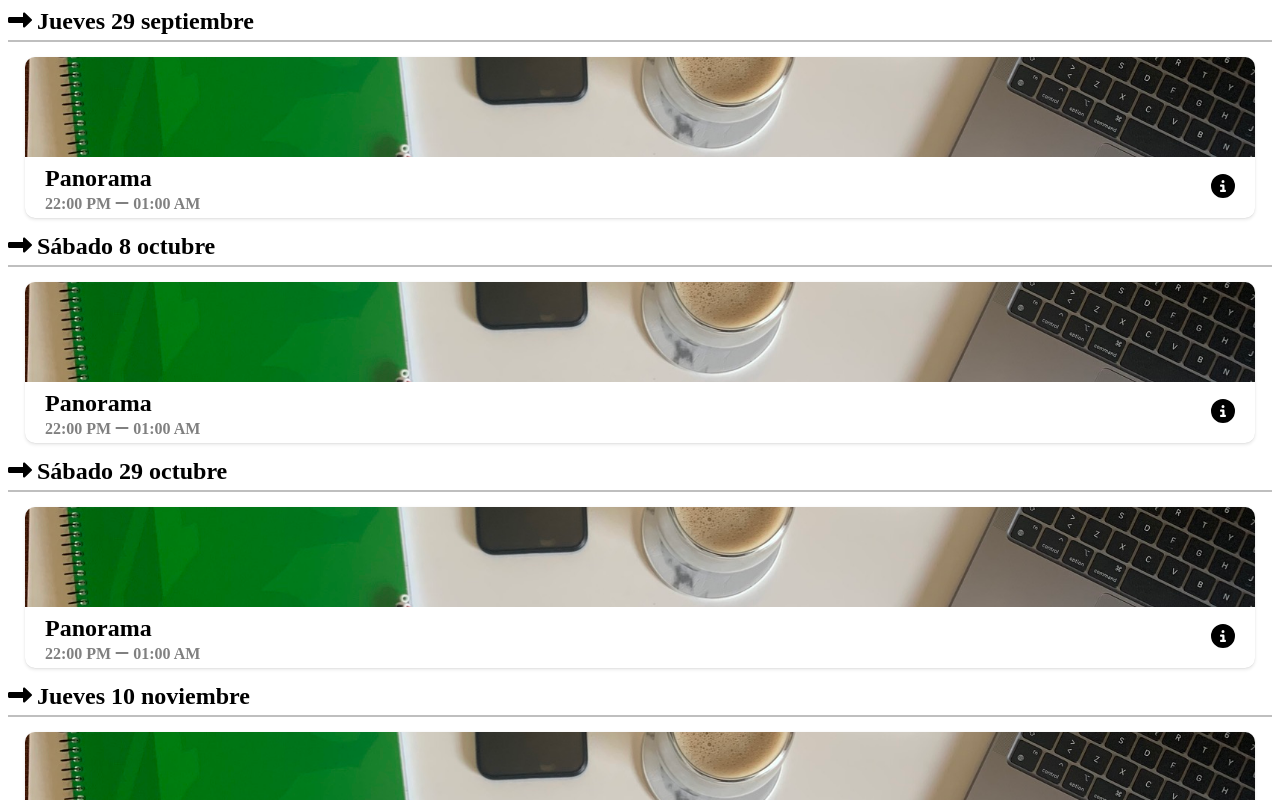
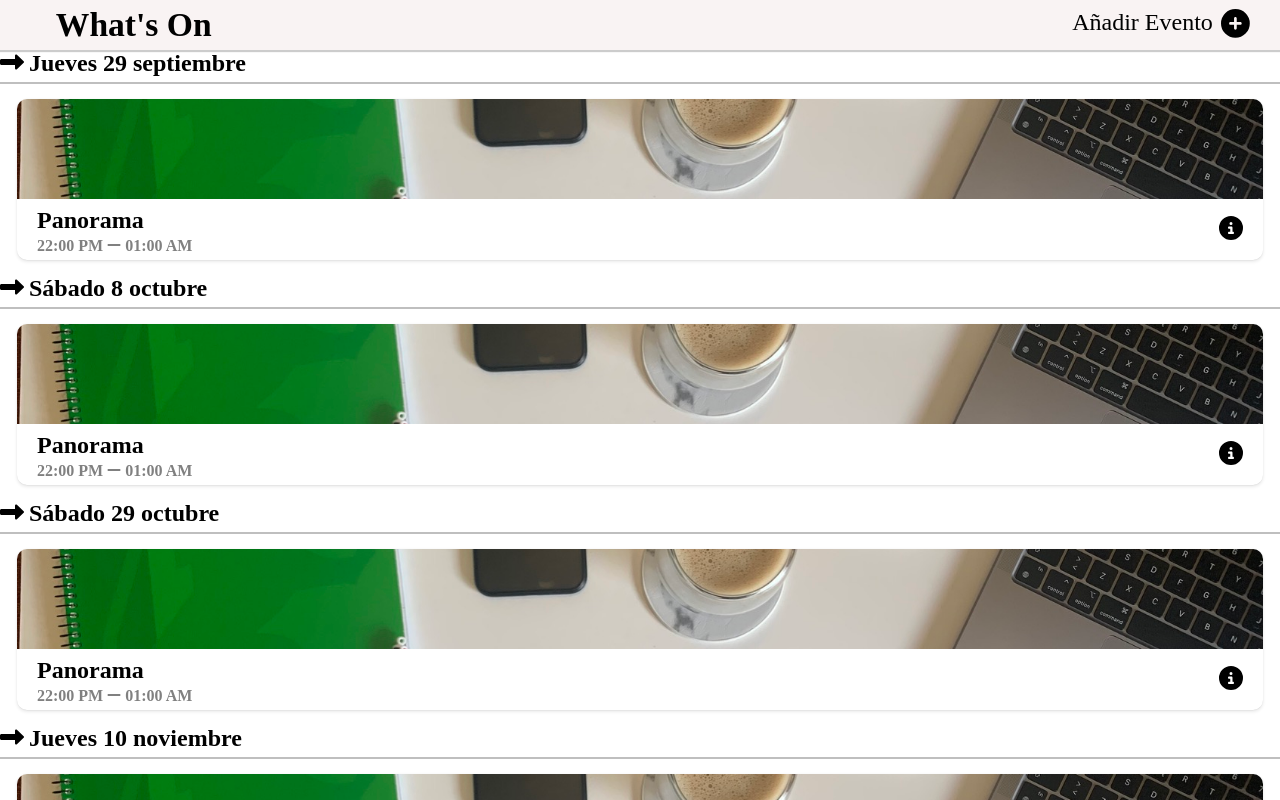
Before and after one commit to AntonioBaez13/LeonEvents, a React (Create React App) app: page / in a window 1280 px wide. Shown: the top 800 px of the page. Built offline with nearby package versions, Linux system fonts and the light colour scheme.

Commit message:
Added the TopBar component and removed the body margin

```diff
--- a/src/Styles.css
+++ b/src/Styles.css
@@ -1,3 +1,7 @@
+body{
+    margin:0px
+}
+
 .event-container {
     overflow: visible;
     display: flex;
@@ -219,3 +223,48 @@ div.panel-image-container>img {
 .multiple-events-container {
     margin: 15px;
 }
+
+.top-bar-container {
+    height: 50px;
+    width: 100%;
+    background-color: rgb(249, 243, 243);
+    box-shadow: 0 2px 1px rgba(0, 0, 0, 0.2);
+    top: 0;
+    position: sticky;
+    z-index: 1;
+}
+
+.top-bar {
+    height: 100%;
+    margin: 0px 5px;
+    display: flex;
+}
+
+.top-bar-title {
+    margin-left: 4%;
+    font-size: 2.1em;
+    font-weight: bold;
+    align-self: center;
+    margin-right: auto;
+}
+
+.top-bar-tools {
+    align-self: center;
+    margin: 0 2%;
+    display: flex;
+    justify-content: center;
+}
+
+.top-bar-help-text{
+    font-size: 1.5em;
+    margin: 0 8px;
+}
+
+.add-event-button{
+    font-size: 1.8em;
+    cursor: pointer;
+}
+
+.add-event-button:hover{
+    color: grey;
+}
--- /dev/null
+++ b/src/TopBar.tsx
@@ -0,0 +1,20 @@
+import { FontAwesomeIcon } from '@fortawesome/react-fontawesome';
+import { faCirclePlus } from '@fortawesome/free-solid-svg-icons';
+
+const addIcon = <FontAwesomeIcon icon={faCirclePlus} />;
+
+function TopBar(props:object){
+    return(
+        <header className="top-bar-container">
+            <div className="top-bar">
+                <span className="top-bar-title">What's On</span>
+                <div className='top-bar-tools'>
+                    <span className='top-bar-help-text'>Añadir Evento</span>
+                    <span className='add-event-button'>{addIcon}</span>
+                </div>
+            </div>
+        </header>
+    );
+}
+
+export default TopBar;
--- a/src/index.tsx
+++ b/src/index.tsx
@@ -4,6 +4,7 @@ import AddEvent from './AddEventModal';
 import DatesList from './DateHolderComponent';
 import { Event } from './EventComponent';
 import EventInfoPanel from './InfoSidePanel';
+import TopBar from './TopBar';
 
 
 const root = ReactDOM.createRoot(
@@ -11,8 +12,7 @@ const root = ReactDOM.createRoot(
 );
 root.render(
   <React.StrictMode>
-    <div>
+      <TopBar></TopBar>
       <DatesList></DatesList>
-    </div>
   </React.StrictMode>
 );
```
